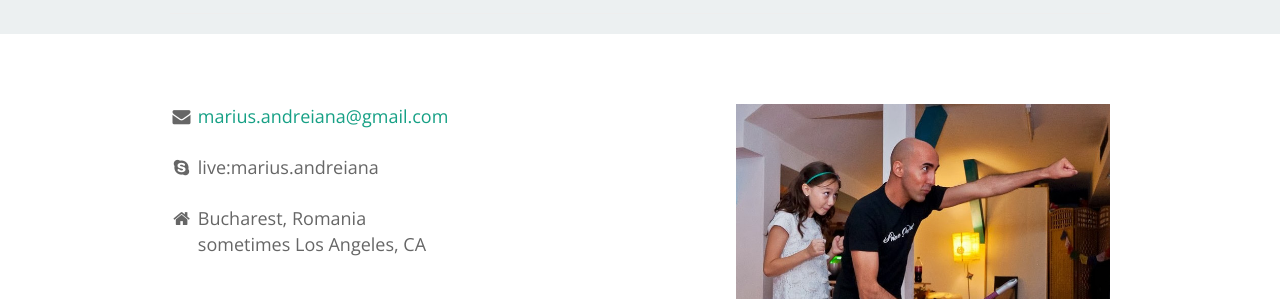
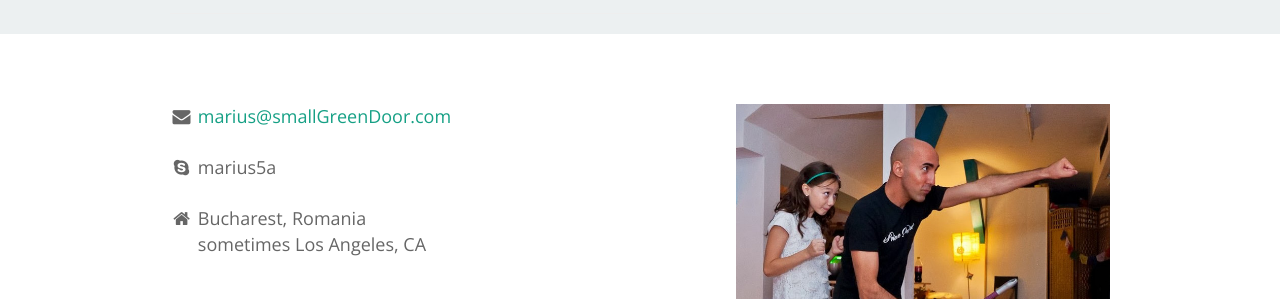
Before and after one commit to mariusa/mariusa.github.io, a Jekyll site: the page built from contact.html, in a window 1280 px wide. Shown: the part 126-425 px from the top of the page. Built offline with Jekyll 4.4.1, drawn with Linux system fonts in a browser that asks for light colours; nearby versions of some CDN libraries; Markdown is read by kramdown in place of the engine named in the settings.

Commit message:
contact info

```diff
--- a/contact.html
+++ b/contact.html
@@ -27,10 +27,10 @@ layout: default
 
                     <div class="row">
                               <div class="col-sm-6 col-sm-offset-0">
-                               <i class="fa fa-envelope fa-fw" title="Email"></i> <a href="mailto:marius.andreiana@gmail.com">marius.andreiana@gmail.com</a>
+                               <i class="fa fa-envelope fa-fw" title="Email"></i> <a href="mailto:marius@smallgreendoor.com">marius@smallGreenDoor.com</a>
 
                     <br><br>
-                                  <i class="fa fa-skype fa-fw" title="Skype"></i> live:marius.andreiana<br><br>
+                                  <i class="fa fa-skype fa-fw" title="Skype"></i> marius5a<br><br>
                                   <i class="fa fa-home fa-fw"></i> Bucharest, Romania<!-- (<a href="http://www.timeanddate.com/worldclock/city.html?n=49" target="_blank">local time</a>)--><br>
                                   <i class="fa fa-fw" style="">&nbsp;</i> sometimes Los Angeles, CA <!--(<a href="http://www.timeanddate.com/worldclock/city.html?n=49" target="_blank">local time</a>)--><br>
 
--- a/testimonials.html
+++ b/testimonials.html
@@ -6,7 +6,7 @@ layout: default
         <div class="row">
 
           <div class="col-lg-12">
-            <h1 class="page-header">Testimonials</h1>
+            <h1 class="page-header">Feedback on my work</h1>
           </div>
 
         </div>
```
Also changed, not shown: 1 other file.
